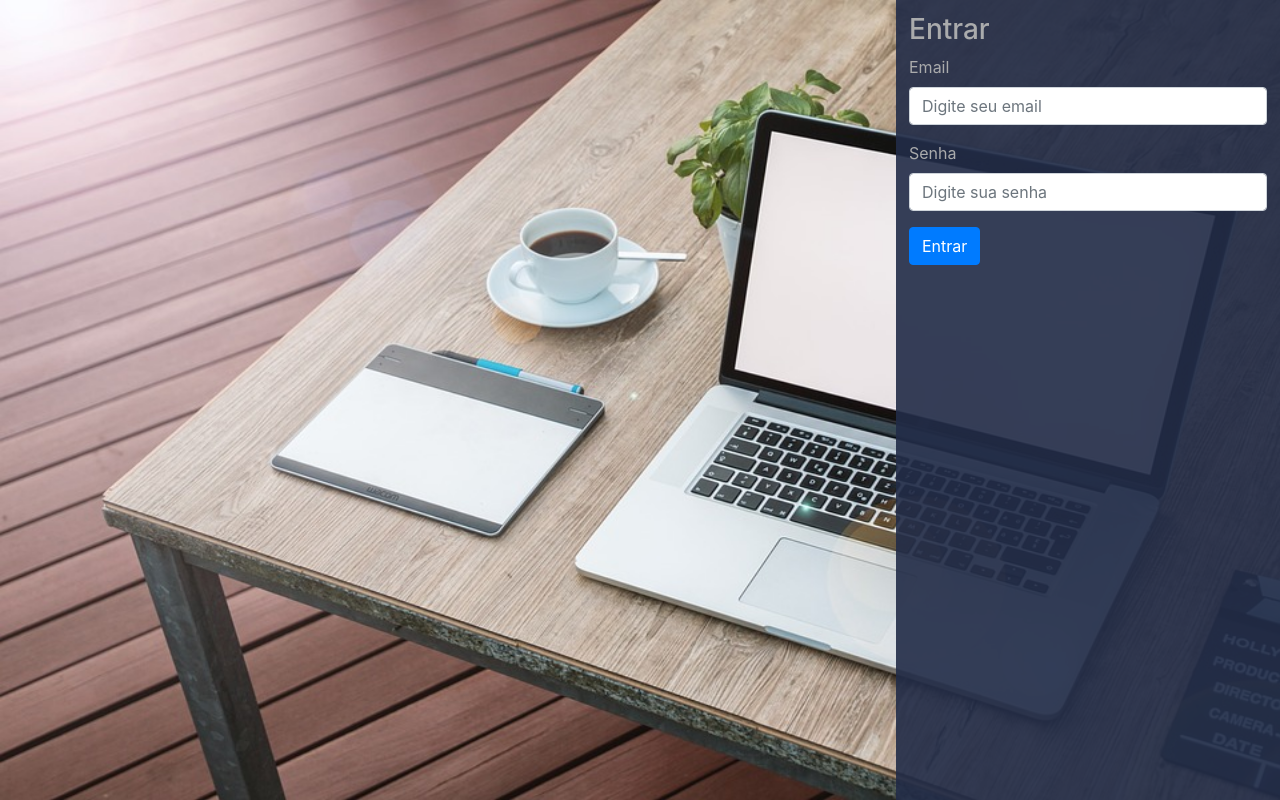
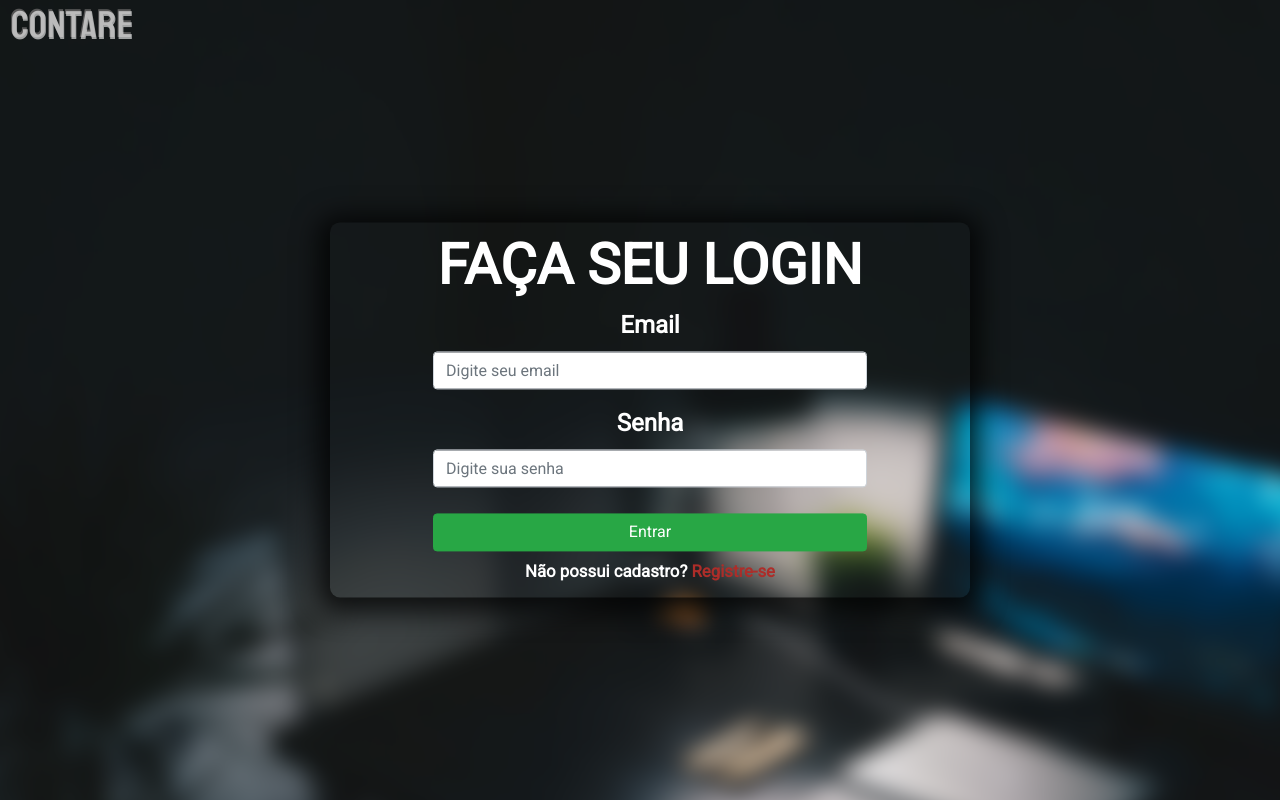
Before and after one commit to LiviaCavalcanti/contare, a React (Create React App) app in the folder front/: page /login in a window 1280 px wide. Built offline with nearby package versions, Linux system fonts and the light colour scheme; a web font is replaced by a local one.

Commit message:
finalizando tela de login

```diff
--- a/front/public/index.html
+++ b/front/public/index.html
@@ -25,7 +25,8 @@
     <link href="https://fonts.googleapis.com/css?family=Montserrat" rel="stylesheet">
     <link href="https://fonts.googleapis.com/css?family=Cabin|Titillium+Web" rel="stylesheet">
     <link href="https://fonts.googleapis.com/css?family=Concert+One" rel="stylesheet">
-    <link href="https://fonts.googleapis.com/css?family=Roboto&display=swap" rel="stylesheet">    <!--
+    <link href="https://fonts.googleapis.com/css?family=Roboto&display=swap" rel="stylesheet">
+    <link href="https://fonts.googleapis.com/css?family=Staatliches&display=swap" rel="stylesheet">    <!--
       Notice the use of %PUBLIC_URL% in the tags above.
       It will be replaced with the URL of the `public` folder during the build.
       Only files inside the `public` folder can be referenced from the HTML.
--- a/front/src/components/loginComponent/loginComponent.jsx
+++ b/front/src/components/loginComponent/loginComponent.jsx
@@ -1,9 +1,9 @@
 import React, { Component } from "react"
 import { Form, Button } from "react-bootstrap"
-import './loginComponent.css'
+import '../registerComponent/registerComponent.css'
 import { login } from '../../services/userService'
 import 'react-toastify/dist/ReactToastify.min.css';
-
+import { withRouter } from 'react-router';
 
 class LoginScreen extends Component {
     constructor(props) {
@@ -12,6 +12,10 @@ class LoginScreen extends Component {
         this.state = {
             validated: false
         }
+    }
+
+    redirectToMain = () => {
+        this.props.history.push("/")
     }
 
 
@@ -30,8 +34,12 @@ class LoginScreen extends Component {
 
     render() {
         return (
-            <div>
-                <h3>Entrar</h3>
+            <div className="full-div">
+                                <h1 onClick={() => this.redirectToMain()} className="logo">Contare</h1>
+            <div className="board"></div>
+            <div className="login-div" >
+            <h1 className="login-title">FAÇA SEU LOGIN</h1>
+            <div className="form-div">
                 <Form
                     noValidate
                     validated={this.state.validated}
@@ -39,7 +47,7 @@ class LoginScreen extends Component {
 
                     <Form.Group controlId="formBasicEmail">
                         <Form.Label>Email</Form.Label>
-                        <Form.Control required={true} type="email" placeholder="Digite seu email" />
+                        <Form.Control className="inputRegister"  required={true} type="email" placeholder="Digite seu email" />
                         <Form.Control.Feedback type="invalid">
                             Por favor digite o email.
                         </Form.Control.Feedback>
@@ -47,20 +55,22 @@ class LoginScreen extends Component {
 
                     <Form.Group controlId="formBasicPassword">
                         <Form.Label>Senha</Form.Label>
-                        <Form.Control required={true} type="password" placeholder="Digite sua senha" />
+                        <Form.Control className="inputRegister"  required={true} type="password" placeholder="Digite sua senha" />
                         <Form.Control.Feedback type="invalid">
                             Por favor digite sua senha.
                         </Form.Control.Feedback>
                     </Form.Group>
 
-                    <Button variant="primary" type="submit">
+                    <Button className="login-bt" variant="success" type="submit">
                         Entrar
                 </Button>
                 </Form>
-
+                <a className="footer-text">Não possui cadastro? <a className="footer-text-click" href="/register">Registre-se</a></a>
+                </div>
+</div>
             </div>
         )
     }
 }
 
-export default LoginScreen
+export default withRouter(LoginScreen)
--- a/front/src/components/registerComponent/registerComponent.css
+++ b/front/src/components/registerComponent/registerComponent.css
@@ -14,7 +14,7 @@
     background-size: 100%;
     height: 100vh;
     filter: blur(9px);
-    transform: scale(1.1);
+    transform: scale(1.3);
 }
 
 .login-div {
@@ -63,3 +63,30 @@
     margin-top: 10px;
     width: 70% !important;
 }
+
+.logo {
+    font-family: 'Staatliches', cursive;
+    margin-left: 10px;
+    cursor: pointer;
+    font: bold arial, sans-serif;
+    background-color: #565656;
+    color: transparent;
+    text-shadow: 1px 2px 0px rgba(255,255,255,0.6);
+    -webkit-background-clip: text;
+       -moz-background-clip: text;
+            background-clip: text;
+
+}
+
+.checkBox{
+    font-size: 2vh;
+}
+
+.footer-text{
+    font-size: 70%;
+}
+
+.footer-text-click {
+    font-weight: bolder;
+    color: #ad2d29;
+}
--- a/front/src/components/registerComponent/registerComponent.jsx
+++ b/front/src/components/registerComponent/registerComponent.jsx
@@ -5,6 +5,7 @@ import { registerUser } from '../../services/userService'
 import {notifyFailure} from '../../services/notifyService'
 import 'react-toastify/dist/ReactToastify.min.css';
 import { withRouter } from 'react-router';
+import Logo from '../../images/logo.png'
 
 
 class RegisterScreen extends Component {
@@ -14,6 +15,10 @@ class RegisterScreen extends Component {
         this.state = {
             validated: false
         }
+    }
+
+    redirectToMain = () => {
+        this.props.history.push("/")
     }
 
 
@@ -54,9 +59,9 @@ class RegisterScreen extends Component {
     render() {
         return (
             <div className="full-div">
+                <h1 onClick={() => this.redirectToMain()} className="logo">Contare</h1>
             <div className="board"></div>
                 <div className="login-div" >
-
              <h1 className="login-title">REGISTRE-SE</h1>
              <div className="form-div">
                 <Form
@@ -96,11 +101,17 @@ class RegisterScreen extends Component {
                             Por favor confirme sua senha.
                         </Form.Control.Feedback>
 
+
+                    </Form.Group>
+                    <Form.Group controlId="formBasicCheckbox">
+                        <Form.Check required className="checkBox" type="checkbox" label={"Li e aceito os Termos de Licença"} />
                     </Form.Group>
                     <Button className="login-bt" variant="success" type="submit" >
                         Cadastrar
                 </Button>
                 </Form>
+                <a className="footer-text">Já possui cadastro? <a className="footer-text-click" href="/login">Faça login</a></a>
+
                 </div>
 
 
--- a/front/src/routes.js
+++ b/front/src/routes.js
@@ -21,7 +21,7 @@ export class Routes extends Component {
                 <Switch>
                     <Route path="/" exact={true} component={() => <App component={DescriptionProject}/>} />
                     <Route path="/register" component={() => <RegisterScreen/>}/>
-                    <Route path="/login" component={() => <App component={LoginScreen}/>}/>
+                    <Route path="/login" component={() => <LoginScreen/>}/>
                     <Route path="/dashboard" component={() => <DashboardComponent/>}/>
                     <Route path="/invite" component={() => <InviteComponent/>}/>
                     <Route path="*" component={Page404Component} />
```
Also changed, not shown: front/src/images/logo.png (renamed from front/public/logo.png).
